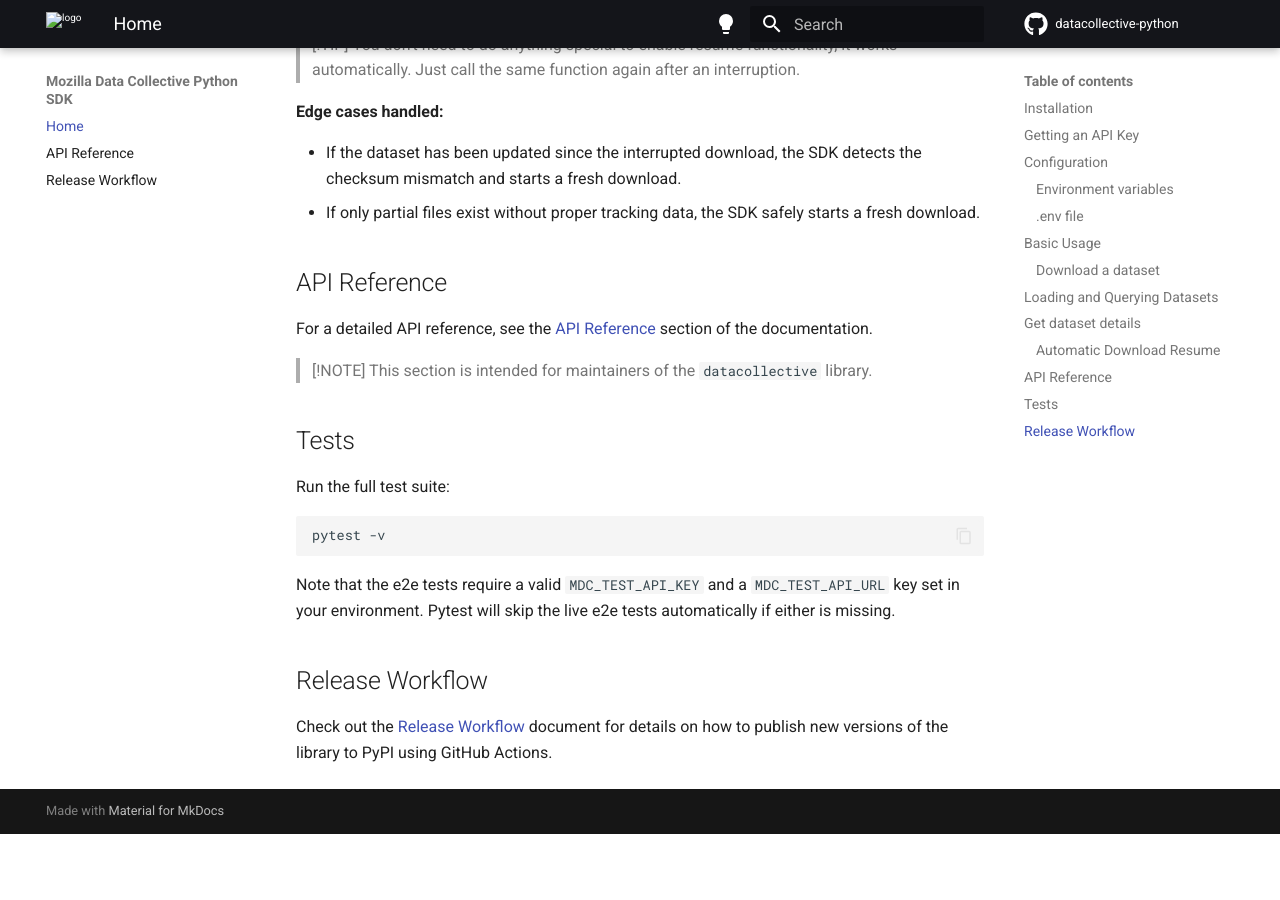
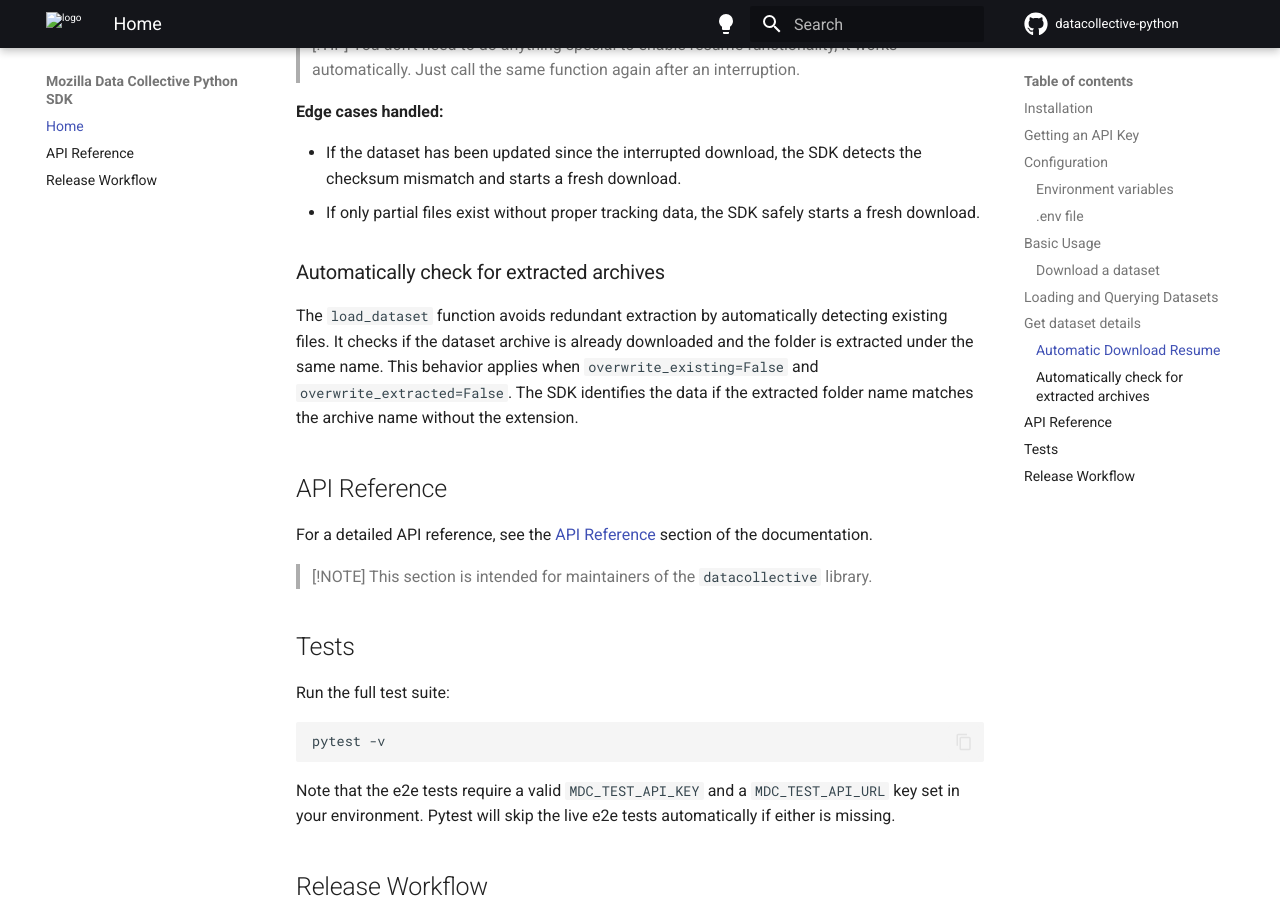
Before and after one commit to Mozilla-Data-Collective/datacollective-python, an MkDocs documentation site: the page built from docs/index.md, in a window 1280 px wide and 900 px high, scrolled down 3316 px. Built offline with MkDocs 1.6.1 and Material for MkDocs 9.7.7, drawn with Linux system fonts in a browser that asks for light colours; comment, search, counter and statistics services are not loaded; before the commit the page ends 4150 px from its top, so only the background shows below that.

Commit message:
Update docs

```diff
--- a/docs/index.md
+++ b/docs/index.md
@@ -152,6 +152,13 @@ or `load_dataset` again.
   a fresh download.
 
 
+### Automatically check for extracted archives
+
+The `load_dataset` function avoids redundant extraction by automatically detecting existing files.
+It checks if the dataset archive is already downloaded and the folder is extracted under the same name.
+This behavior applies when `overwrite_existing=False` and `overwrite_extracted=False`.
+The SDK identifies the data if the extracted folder name matches the archive name without the extension.
+
 ## API Reference
 
 For a detailed API reference, see the [API Reference](api.md) section of the documentation.
```
